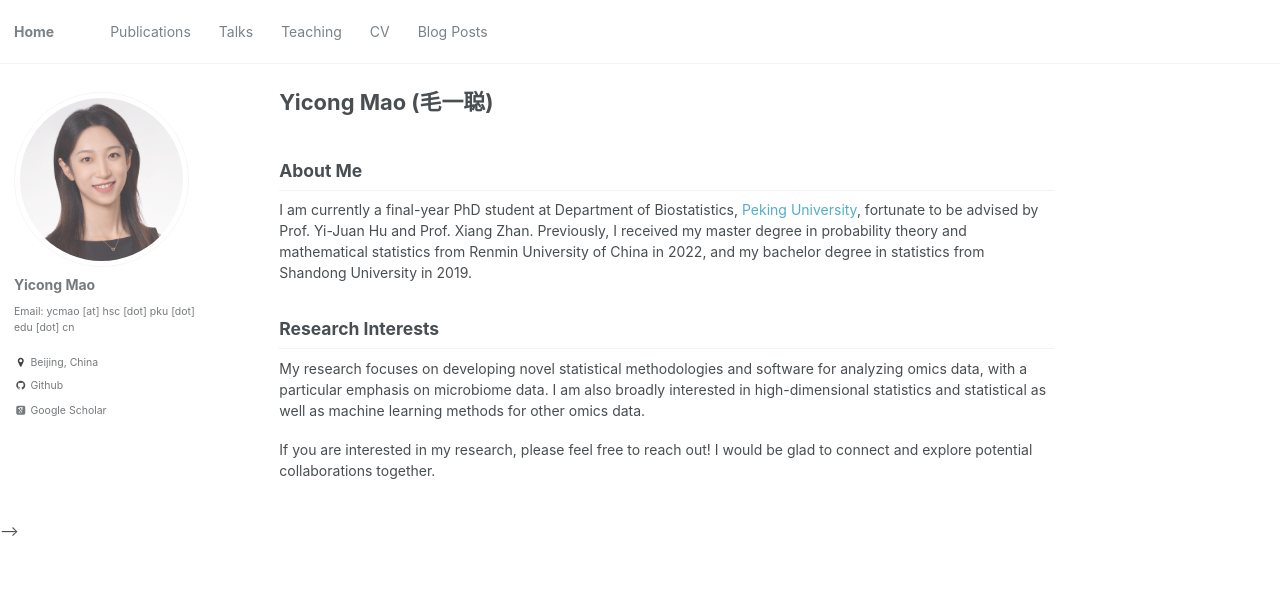
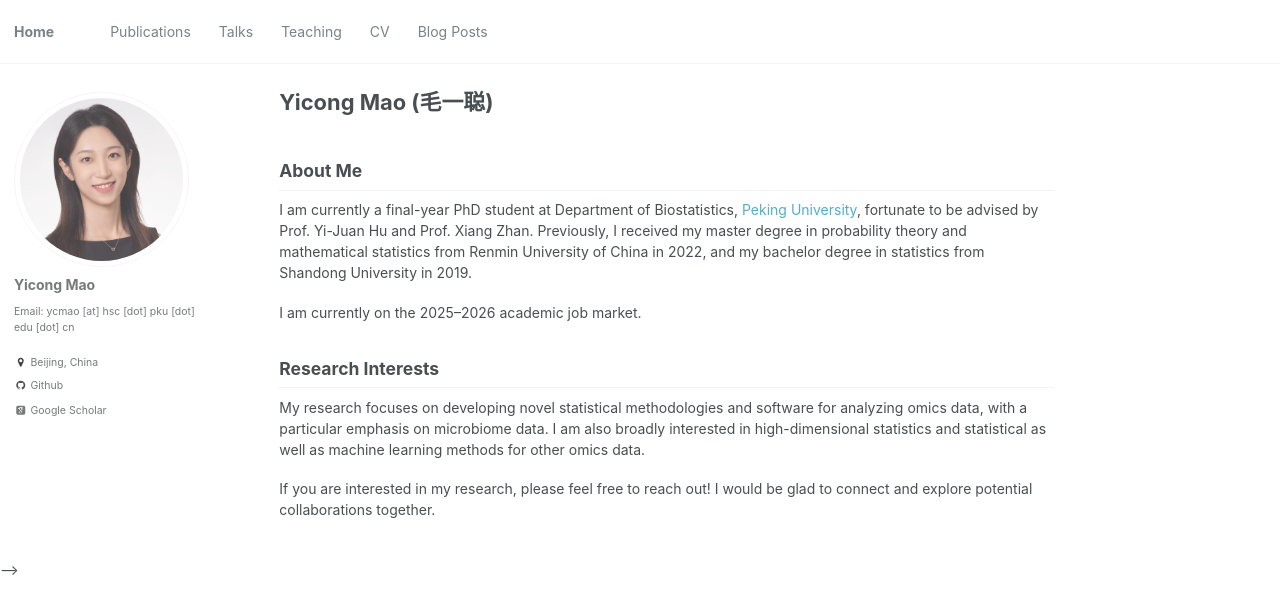
Before and after one commit to Yicong1225/Yicong1225.github.io, a Jekyll site: the page built from _pages/about.md, in a window 1280 px wide. Shown: the top 614 px of the page. Built offline with Jekyll 4.4.1, drawn with Linux system fonts in a browser that asks for light colours; some web fonts are replaced.

```diff
--- a/_pages/about.md
+++ b/_pages/about.md
@@ -12,6 +12,8 @@ About Me
 ------------------------
 I am currently a final-year PhD student at Department of Biostatistics, [Peking University](https://www.pku.edu.cn/), fortunate to be advised by Prof. Yi-Juan Hu and Prof. Xiang Zhan. Previously, I received my master degree in probability theory and mathematical statistics from Renmin University of China in 2022, and my bachelor degree in statistics from Shandong University in 2019.
 
+I am currently on the 2025–2026 academic job market.
+
 Research Interests
 ------------------------
 My research focuses on developing novel statistical methodologies and software for analyzing omics data, with a particular emphasis on microbiome data. I am also broadly interested in high-dimensional statistics and statistical as well as machine learning methods for other omics data.
```
